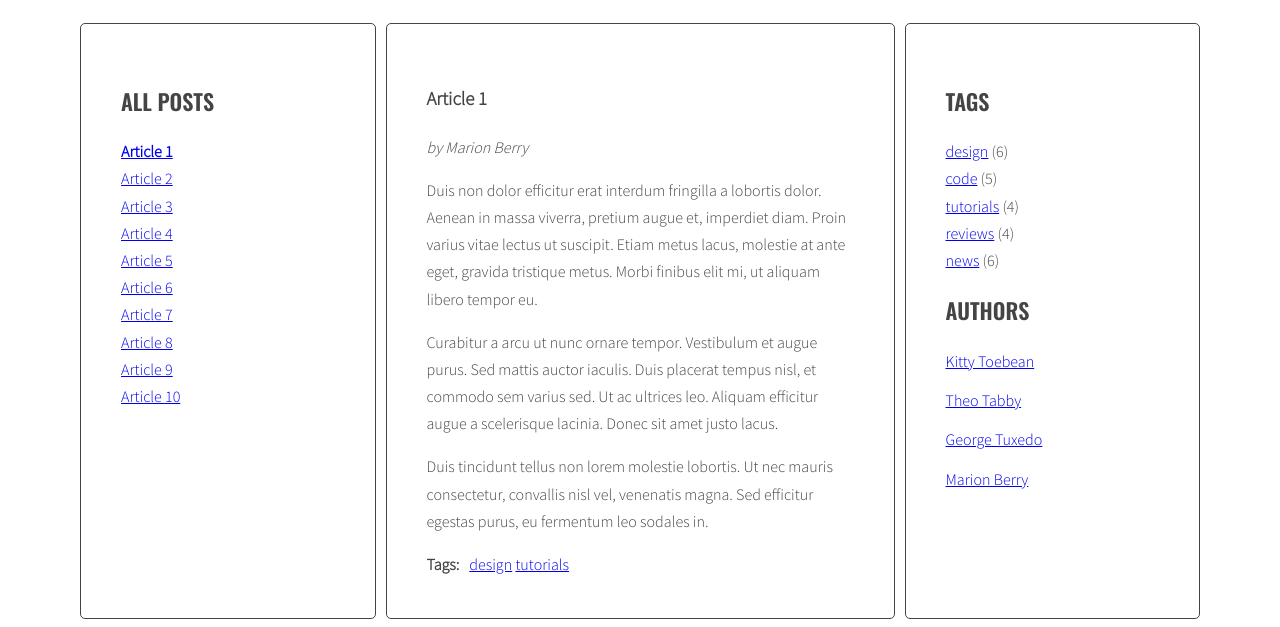
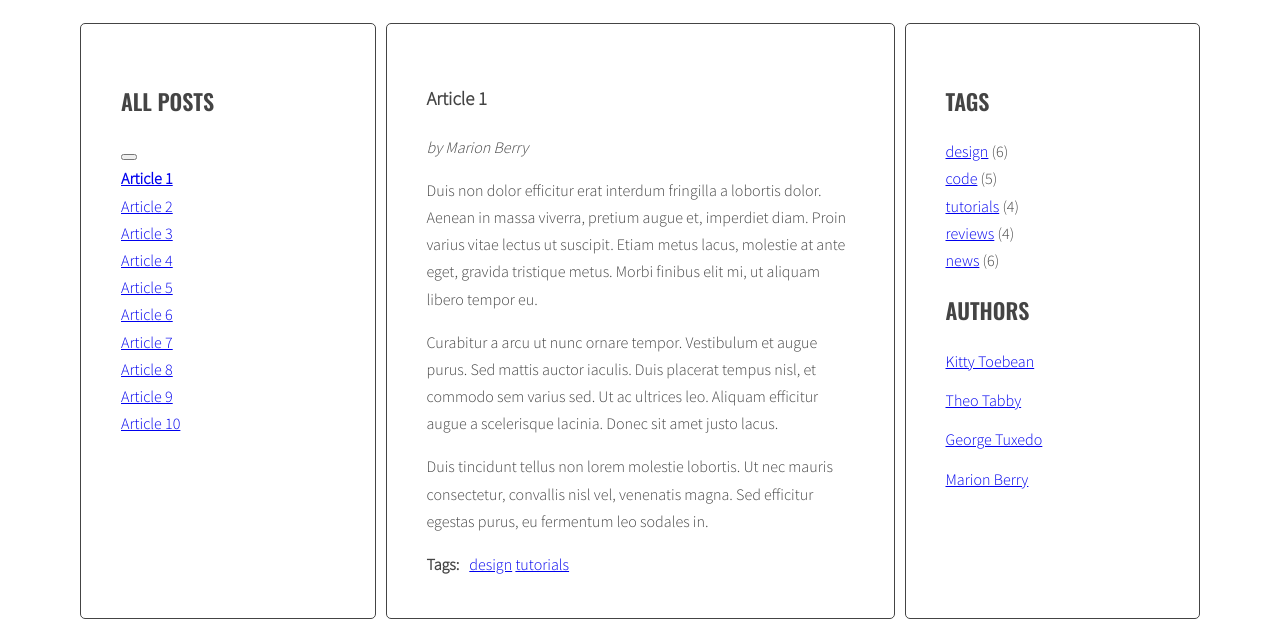
Before and after one commit to NorbiAnonymous/javascript-blog, a website: page index.html in a window 1280 px wide. Shown: the part 220-847 px from the top of the page. Drawn offline with nearby package versions, Linux system fonts and the light colour scheme; files that its build step writes are made by us from their sources.

Commit message:
Add button to index.html

```diff
--- a/index.html
+++ b/index.html
@@ -15,6 +15,7 @@
             <main class="wrapper">
                 <aside class="sidebar">
                     <h2 class="section-title">All posts</h2>
+                    <button id="test-button"></button>
                     <ul class="list titles">
                         <li><a href="#article-1" class="active"><span>Article 1</span></a></li>
                         <li><a href="#article-2"><span>Article 2</span></a></li>
```
